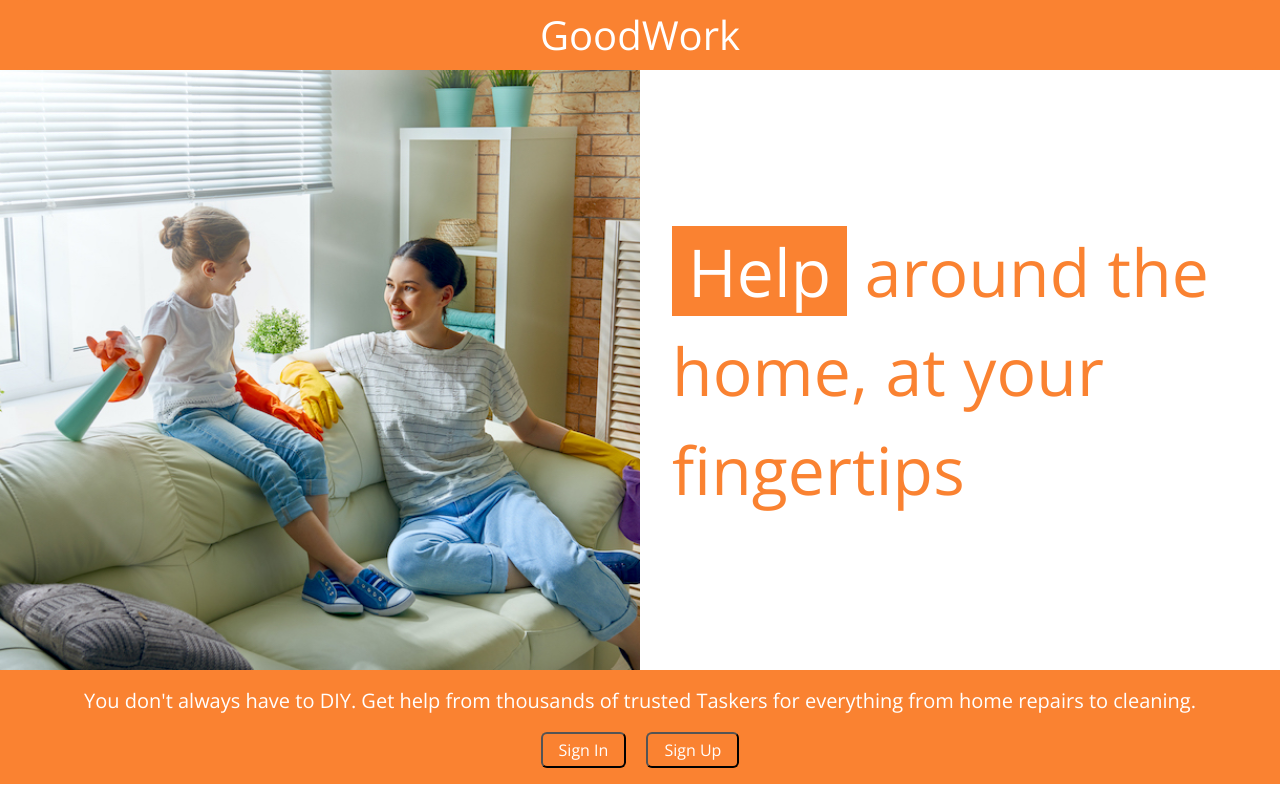
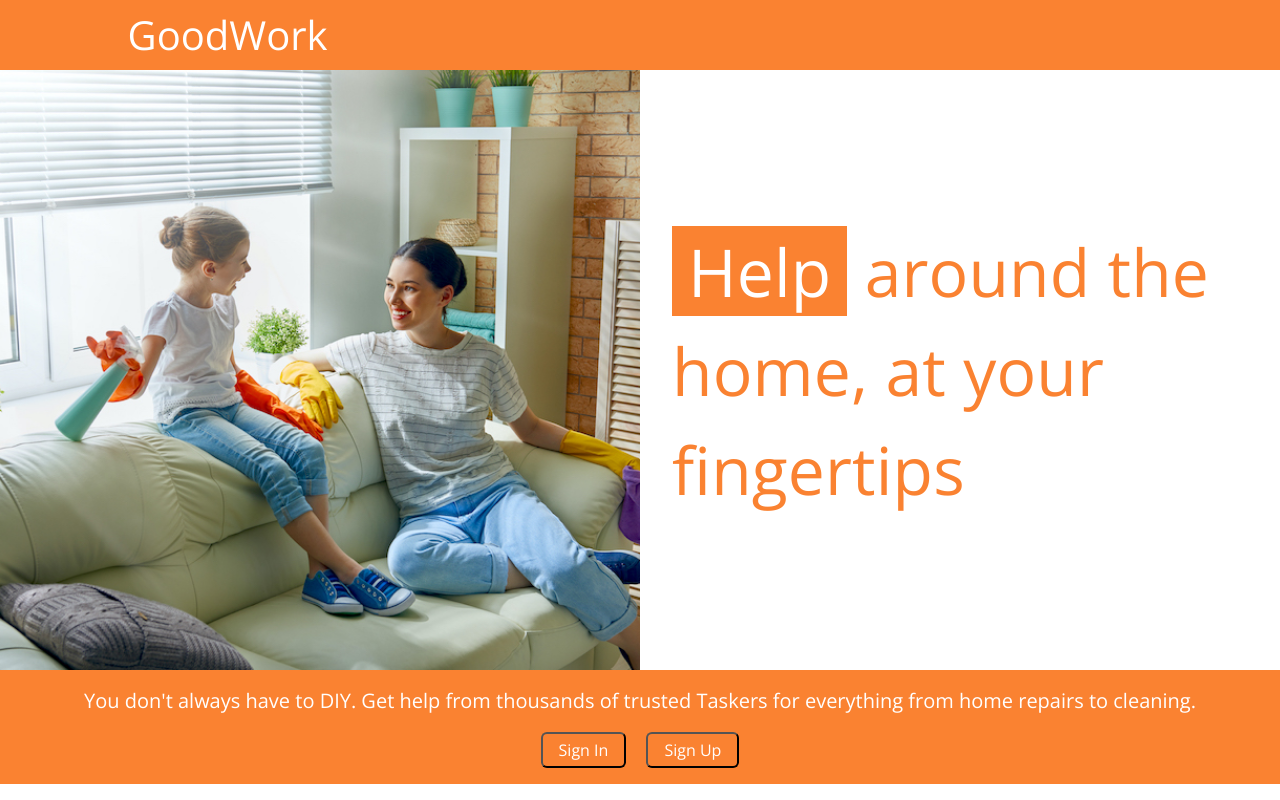
Before and after one commit to EdeniltonBorba/GoodWork, a React (Create React App) app: page / in a window 1280 px wide. Built offline with nearby package versions, Linux system fonts and the light colour scheme.

Commit message:
add logo

```diff
--- a/src/components/Logo/index.js
+++ b/src/components/Logo/index.js
@@ -1,12 +1,11 @@
 import React from 'react';
-import { StyleLogo } from '../Logo/styles';
+import { StyleLogoHeader, StyleLogoAppBar } from '../Logo/styles';
 
-
-function Logo() {
+function LogoHeader() {
     return (
-        <StyleLogo>
+        <StyleLogoHeader>
             GoodWork
-        </StyleLogo>
+        </StyleLogoHeader>
     )
 }
-export default Logo;
+export default LogoHeader;
--- a/src/components/Logo/styles.js
+++ b/src/components/Logo/styles.js
@@ -1,6 +1,18 @@
 import styled from 'styled-components';
 
-export const StyleLogo = styled.div`
+export const StyleLogoHeader = styled.div`
+    color: white;
+    background-color: #fa8231;
+    font-size: 100%;
+    font-weight: normal;
+    padding: 5px;
+    font-size: 40px;
+    width:100%;
+   margin-left:8%;
+`;
+
+
+export const StyleLogoAppBar = styled.div`
     color: white;
     background-color: #fa8231;
     font-size: 100%;
```
